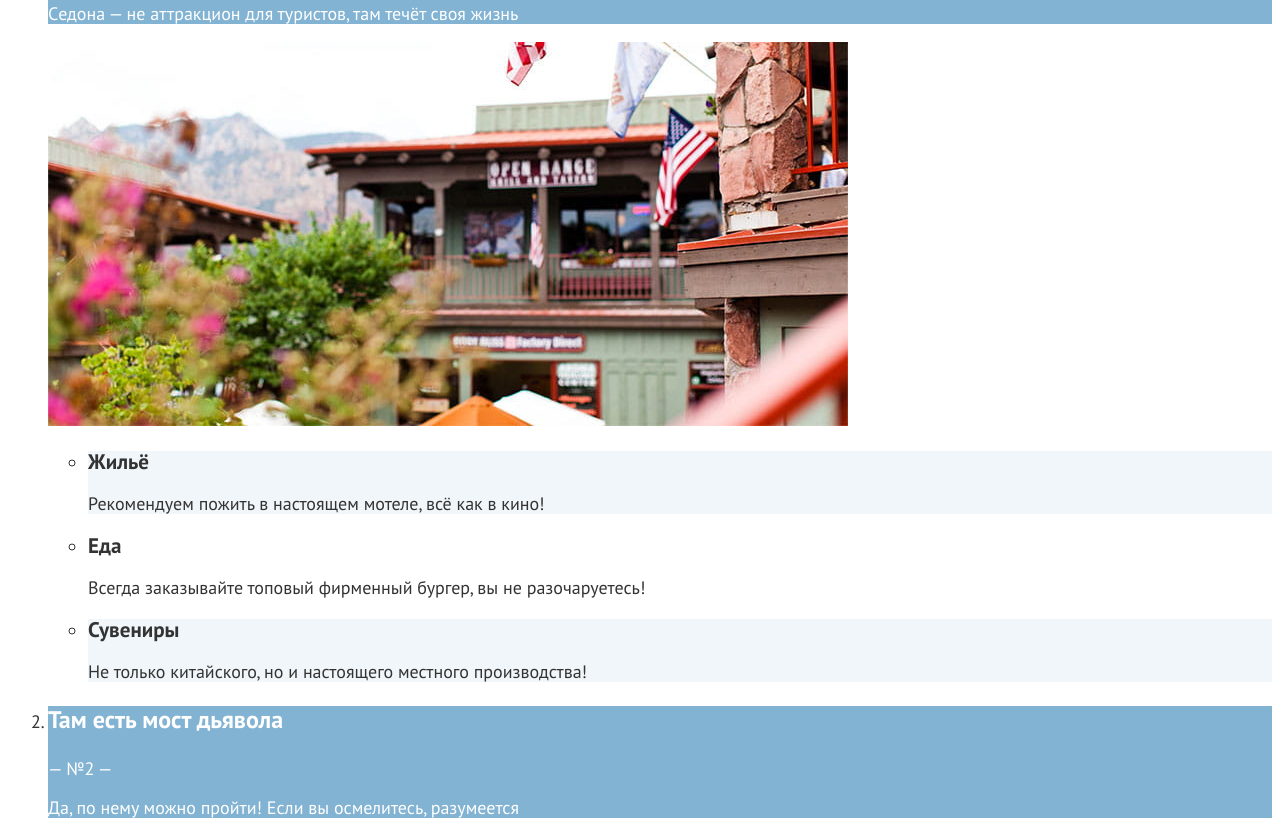
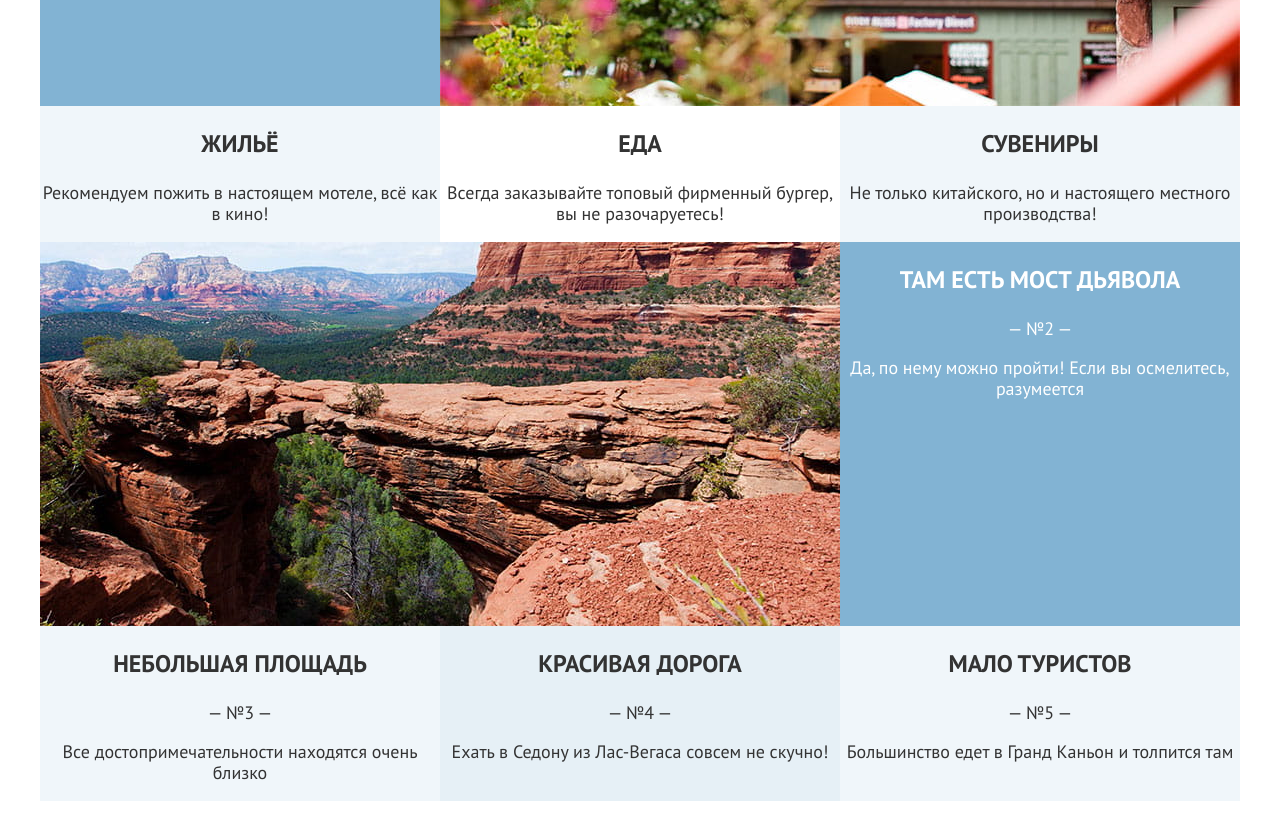
Before and after one commit to htmlacademy-htmlcss/2045419-sedona-34, a plain HTML site: page index.html in a window 1280 px wide. Shown: the part 878-1699 px from the top of the page. Drawn offline with Linux system fonts and the light colour scheme.

Commit message:
располагает элементы по сетке

```diff
--- a/index.html
+++ b/index.html
@@ -24,7 +24,6 @@
           <a class="navigation-link" href="catalog.html">Гостиницы</a>
         </li>
       </ul>
-
       <ul class="navigation-list navigation-user">
         <li class="navigation-item">
           <a class="navigation-link" href="#">
@@ -40,10 +39,10 @@
           <a class="i-want-here" href="#">Хочу сюда!</a>
         </li>
       </ul>
-
     </nav>
   </header>
-  <main class="main-index">
+  <main class="main-index main-container">
+    <div class="page-container">
       <div class="welcome-logo-wrapper">
         <img class="welcome-logo" src="images/main/welcome.svg" width="458" height="352"
           alt="Добро пожаловать в прекрасную Седону">
@@ -57,71 +56,68 @@
         <h2 class="visually-hidden">Преимущества</h2>
         <ol class="advantages-list">
           <li class="advantages-item">
-          <div class="listadvantages listadvantages-photo">
+            <div class="advantage-1">
+              <div class="advantages-photo">
                 <h3 class="advantages-title">Настоящий городок</h3>
                 <span class="advantages-numeral">— №1 —</span>
                 <p class="advantages-description">Cедона — не аттракцион для туристов, там течёт своя жизнь</p>
               </div>
-          <img class="advantages-image" src="images/main/sedona-town.jpg" width="800" height="384" alt="домик спрятанный в листве">
+              <img class="advantages-image" src="images/main/sedona-town.jpg" width="800" height="384"
+                alt="домик спрятанный в листве">
+            </div>
             <ul class="recommend-list">
-            <li class="recommend-item">
-              <div class="recommend reccommend-colored">
-                <h3 class="recommend-tittle">Жильё</h3>
+              <li class="recommend-item recommend-item-colored">
+                  <h3 class="recommend-title">Жильё</h3>
                   <p class="recommend-description">Рекомендуем пожить в настоящем мотеле, всё как в кино!</p>
-              </div>
               </li>
               <li class="recommend-item">
-              <div class="recommend recommend-normal">
-                <h3 class="recommend-tittle">Еда</h3>
+                  <h3 class="recommend-title">Еда</h3>
                   <p class="recommend-description">Всегда заказывайте топовый фирменный бургер, вы не разочаруетесь!</p>
-              </div>
               </li>
-            <li class="recommend-item">
-              <div class="recommend reccommend-colored">
-                <h3 class="recommend-tittle">Сувениры</h3>
+              <li class="recommend-item recommend-item-colored">
+                  <h3 class="recommend-title">Сувениры</h3>
                   <p class="recommend-description">Не только китайского, но и настоящего местного производства!</p>
-              </div>
               </li>
             </ul>
           </li>
           <li class="advantages-item">
-          <div class="listadvantages listadvantages-photo">
+            <div class="advantage-2">
+              <div class="advantages-photo">
                 <h3 class="advantages-title">Там есть мост дьявола</h3>
                 <span class="advantages-numeral">— №2 —</span>
                 <p class="advantages-description">Да, по нему можно пройти! Если вы осмелитесь, разумеется</p>
               </div>
               <img class="advantages-image" src="images/main/devil-bridge.jpg" width="800" height="384"
                 alt="проход между скал выглядящий как мост">
+            </div>
           </li>
-        <li class="advantages-item">
-          <div class="listadvantages listadvantages-colored">
+          <div class="advantages-block">
+            <li class="advantages-item advantages-item-colored">
                 <h3 class="advantages-title">Небольшая площадь</h3>
                 <span class="advantages-numeral">— №3 —</span>
                 <p class="advantages-description">Все достопримечательности находятся очень близко</p>
-          </div>
             </li>
-        <li class="advantages-item">
-          <div class="listadvantages listadvantages-normal">
+            <li class="advantages-item advantages-item-normal">
                 <h3 class="advantages-title">Красивая дорога</h3>
                 <span class="advantages-numeral">— №4 —</span>
                 <p class="advantages-description">Ехать в Седону из Лас-Вегаса совсем не скучно!</p>
-          </div>
             </li>
-        <li class="advantages-item">
-          <div class="listadvantages listadvantages-colored">
+            <li class="advantages-item advantages-item-colored">
                 <h3 class="advantages-title">Мало туристов</h3>
                 <span class="advantages-numeral">— №5 —</span>
                 <p class="advantages-description">Большинство едет в Гранд Каньон и толпится там</p>
+            </li>
           </div>
-        </li>
         </ol>
       </section>
+
       <section class="interest">
         <h2 class="interest-index-title">Заинтересовались?</h2>
-      <p class="interest-text">Укажите предполагаемые даты поездки, и мы покажем вам лучшие предложения гостиниц в Седоне</p>
+        <p class="interest-text">Укажите предполагаемые даты поездки, и мы покажем вам лучшие предложения гостиниц в
+          Седоне</p>
         <a class="button button-interest" href="#">Поиск гостиницы в седоне</a>
       </section>
-
+    </div>
   </main>
   <footer class="page-footer">
     <section class="newsletter newsletter-main">
@@ -129,7 +125,8 @@
       <p class="newsletter-email">Только полезная информация и никакого спама, честное бойскаутское!</p>
       <form class="newsletter-form" action="https://echo.htmlacademy.ru/" method="post">
         <label class="visually-hidden" for="newsletter-email">Email</label>
-          <input class="field" type="email" placeholder="Ваш e-mail" name="newsletter-email" id="newsletter-email" required>
+        <input class="field" type="email" placeholder="Ваш e-mail" name="newsletter-email" id="newsletter-email"
+          required>
         <button class="button button-newsletter" type="submit">Подписаться</button>
       </form>
     </section>
--- a/styles/styles.css
+++ b/styles/styles.css
@@ -13,8 +13,14 @@
   src: url("../fonts/ptsans-700.woff2") format("woff2");
   font-display: swap;
 }
-
+html {
+  height: 100%;
+}
 body {
+  margin: 0;
+  display: flex;
+  min-height: 100%;
+  flex-direction: column;
   font-family: "PT Sans", sans-serif;
   font-size: 18px;
   line-height: 21px;
@@ -28,6 +34,21 @@ body {
   text-align: center;
   text-transform: uppercase;
 }
+.navigation {
+  display: flex;
+  width: 1200px;
+  margin: 0 auto;
+}
+.navigation-list {
+  width: 483px;
+  margin: 0;
+  padding: 0;
+  list-style: none;
+}
+.navigation-user {
+  max-width: 283px;
+  margin-left: auto;
+}
 .navigation-link {
   font-family: "PT Sans", sans-serif;
   font-weight: 700;
@@ -37,6 +58,12 @@ body {
   text-transform: capitalize;
   text-decoration: none;
 }
+.navigation-logo {
+  display: block;
+  margin: 0;
+  margin-left: 70px;
+  margin-right: 30px;
+}
 .i-want-here {
   font-weight: 700;
   font-size: 16px;
@@ -44,9 +71,15 @@ body {
   color: #ffffff;
   text-decoration: none;
   text-transform: uppercase;
-  /* добавил фон для того чтобы видеть надпись */
   background: #756157;
   border-radius: 4px;
+}
+.main-container {
+  flex-grow: 1;
+}
+.page-container {
+  width: 1200px;
+  margin: 0 auto;
 }
 .welcome-logo-wrapper {
   text-align: center;
@@ -72,24 +105,60 @@ body {
   text-align: center;
 }
 .advantages-list {
+  margin: 0;
+  padding: 0;
   color: #333333;
+  list-style-type: none;
+  text-align: center;
+}
+.advantage-1 {
+  display: flex;
+  justify-content: space-around;
+}
+.advantage-2 {
+  display: flex;
+  flex-direction: row-reverse;
+  justify-content: space-between;
 }
 .advantages-title {
   font-weight: 700;
   font-size: 24px;
   line-height: 28px;
+  text-transform: uppercase;
 }
-.reccommend-colored {
+.advantages-block {
+  display: flex;
+  justify-content: space-between;
+}
+.recommend-title {
+  font-weight: 700;
+  font-size: 24px;
+  line-height: 28px;
+  text-transform: uppercase;
+}
+.recommend-list {
+  padding: 0;
+  display: flex;
+  justify-content: space-between;
+  list-style-type: none;
+}
+.recommend-item {
+  text-align: center;
+  width: 400px;
+}
+.recommend-item-colored {
   background: rgba(131, 179, 211, 0.12);
 }
-.listadvantages-photo {
+.advantages-photo {
   background: #82B3D3;
   color: #ffffff;
 }
-.listadvantages-colored {
+.advantages-item-colored {
+  width: 400px;
   background: rgba(131, 179, 211, 0.12);
 }
-.listadvantages-normal {
+.advantages-item-normal {
+  width: 400px;
   background: rgba(131, 179, 211, 0.2);
 }
 .interest {
@@ -124,7 +193,6 @@ body {
   text-align: center;
   text-decoration: none;
 }
-/* не стал задавать кнопкам на соцсети значения, все равано заменю потом иконками*/
 .catalog-products {
   background-image: url("../images/catalog/catalog-background.jpeg");
   background-size: 100% auto;
```
Lines whose indentation alone changed are shown as unchanged.
